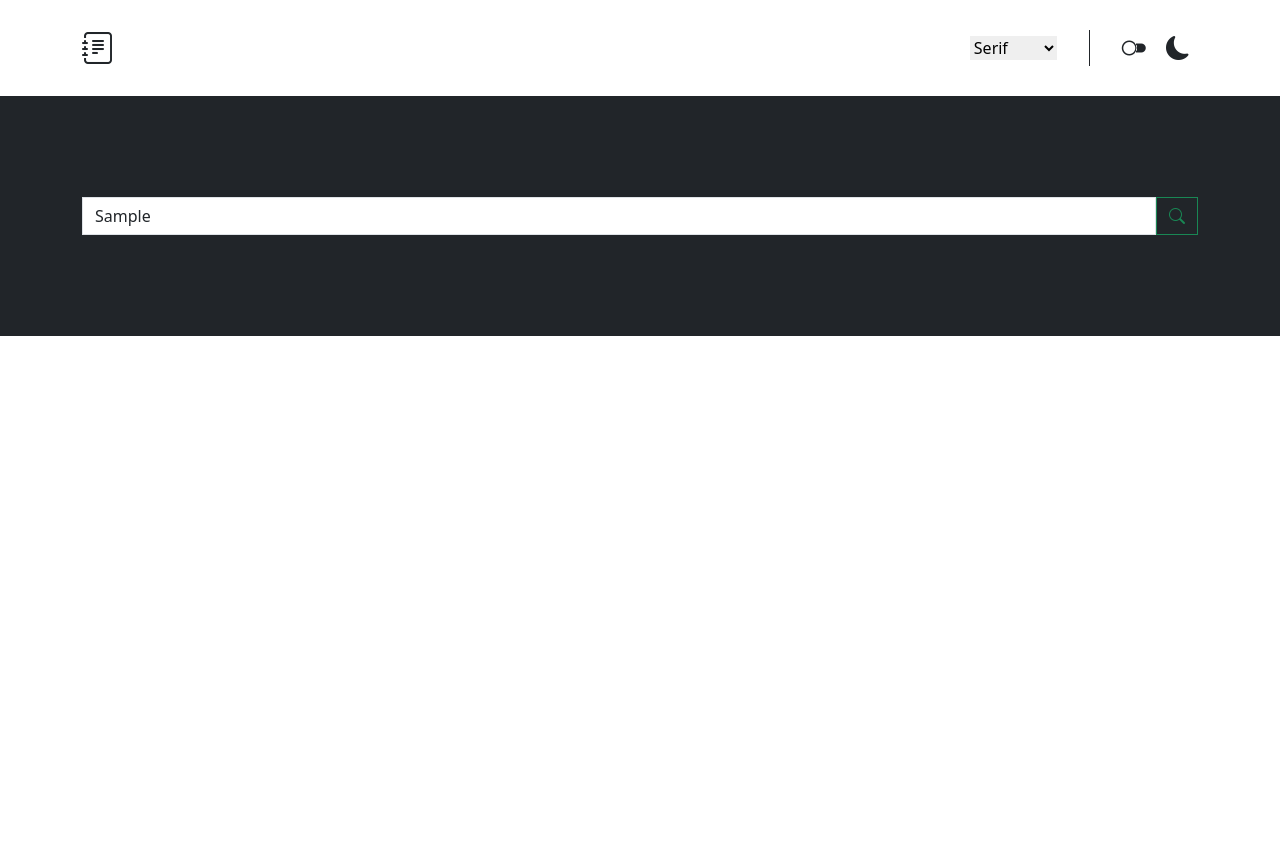
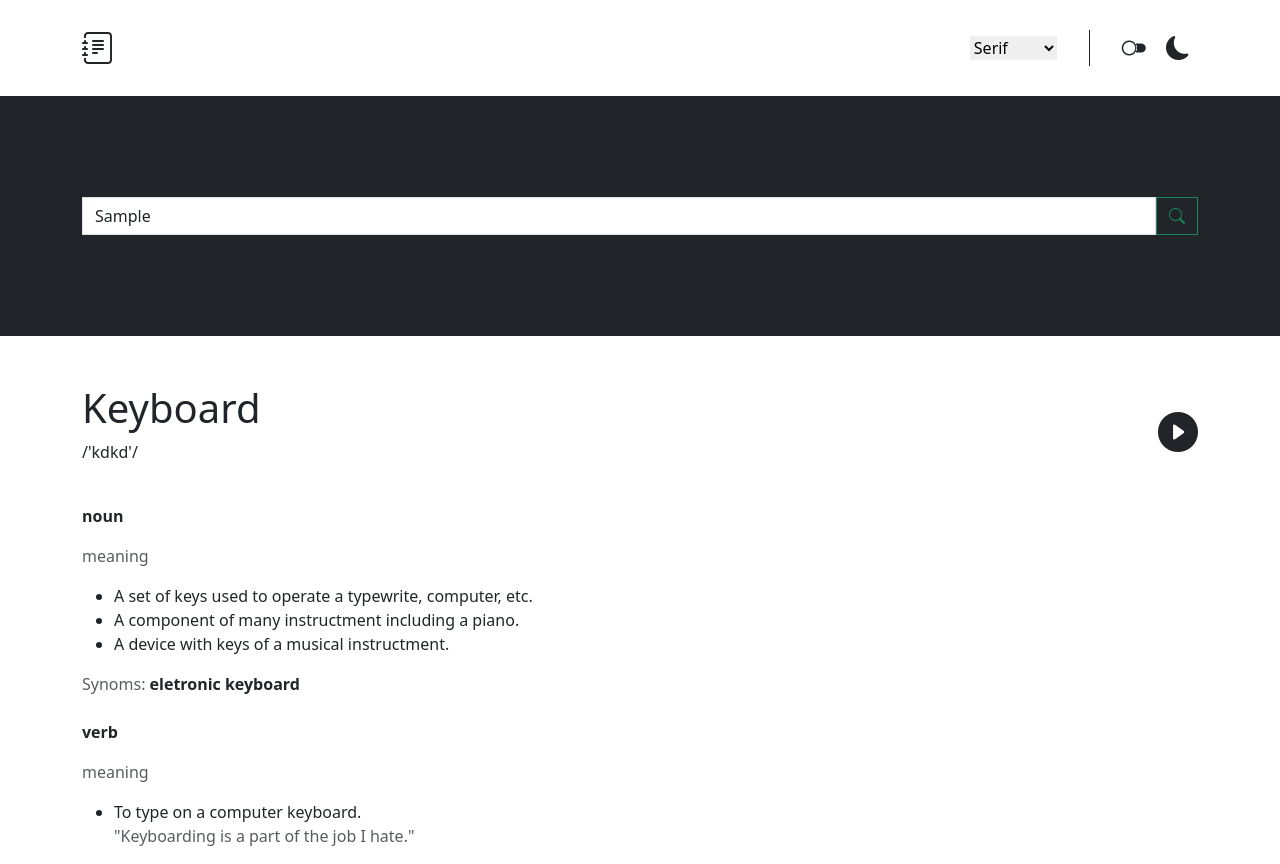
Before and after one commit to boakaidorborkamara/word2meaning, a website built with webpack: page src/index.html in a window 1280 px wide. Both pictures are taken after typing "Sample" into the empty fields and a click on the button 1177 px from the left and 216 px from the top of the page. Before the commit the page ends 800 px from the top, so only its background shows below. Built offline with nearby package versions, Linux system fonts and the light colour scheme; no server answers.

Commit message:
create functions to hide and show DOM elements

```diff
--- a/src/index.html
+++ b/src/index.html
@@ -43,7 +43,7 @@
             </section>
 
             <!-- word section  -->
-            <section class=" container d-flex justify-content-between align-items-center mt-5 d-none">
+            <section class=" container d-flex justify-content-between align-items-center mt-5 d-none" id="word-section">
                 <div>
                     <h1>Keyboard</h1>
                     <p>/'kdkd'/</p>
@@ -54,7 +54,7 @@
             </section>
 
             <!-- noun definition section  -->
-            <section class="container mt-4 d-none">
+            <section class="container mt-4 d-none" id="noun-section">
                 <p class="fw-bold">noun</p>
                 <p class="text-muted">meaning</p>
                 <ul>
@@ -66,7 +66,7 @@
             </section>
 
             <!-- verb definition section  -->
-            <section class="container mt-4 d-none">
+            <section class="container mt-4 d-none" id="verb-section">
                 <p class="fw-bold">verb</p>
                 <p class="text-muted">meaning</p>
                 <ul>
--- a/src/scripts/index.js
+++ b/src/scripts/index.js
@@ -1,11 +1,12 @@
 import { dom_elements } from "./DOM-Elements/dom-element";
 import { getFormInput } from "./utils/getFormInput";
 import { getDefinition } from "./utils/getDefinition";
+import { displayDefinition } from "./utils/displayDefinition";
 
 dom_elements.search_form.addEventListener("submit", async (e) => {
   e.preventDefault();
   let input_field = dom_elements.search_form[0];
   let form_input_text = getFormInput(input_field);
   let definition = await getDefinition(form_input_text);
-  console.log("Definition", definition);
+  displayDefinition(definition);
 });
--- /dev/null
+++ b/src/scripts/utils/displayDefinition.js
@@ -0,0 +1,10 @@
+let word_section = document.getElementById("word-section");
+let noun_section = document.getElementById("noun-section");
+let verb_section = document.getElementById("verb-section");
+
+export const displayDefinition = () => {
+  console.log("word section", word_section);
+  word_section.classList.remove("d-none");
+  noun_section.classList.remove("d-none");
+  verb_section.classList.remove("d-none");
+};
--- /dev/null
+++ b/src/scripts/utils/hideElement.js
@@ -0,0 +1,3 @@
+export const hideElement = (ele) => {
+  ele.classList.add("d-none");
+};
--- /dev/null
+++ b/src/scripts/utils/showElement.js
@@ -0,0 +1,3 @@
+export const showElement = (ele) => {
+  ele.classList.remove("d-none");
+};
```
Also changed, not shown: dist/bundle.js, dist/index.html.
